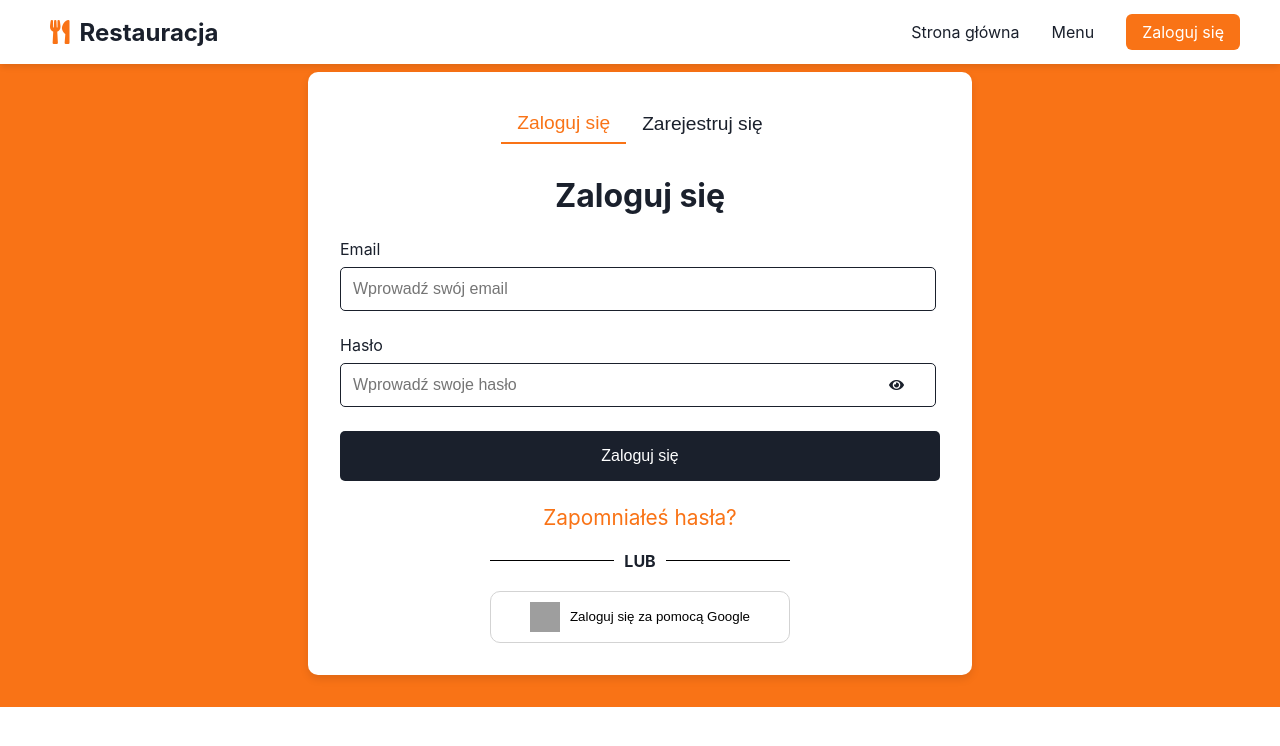
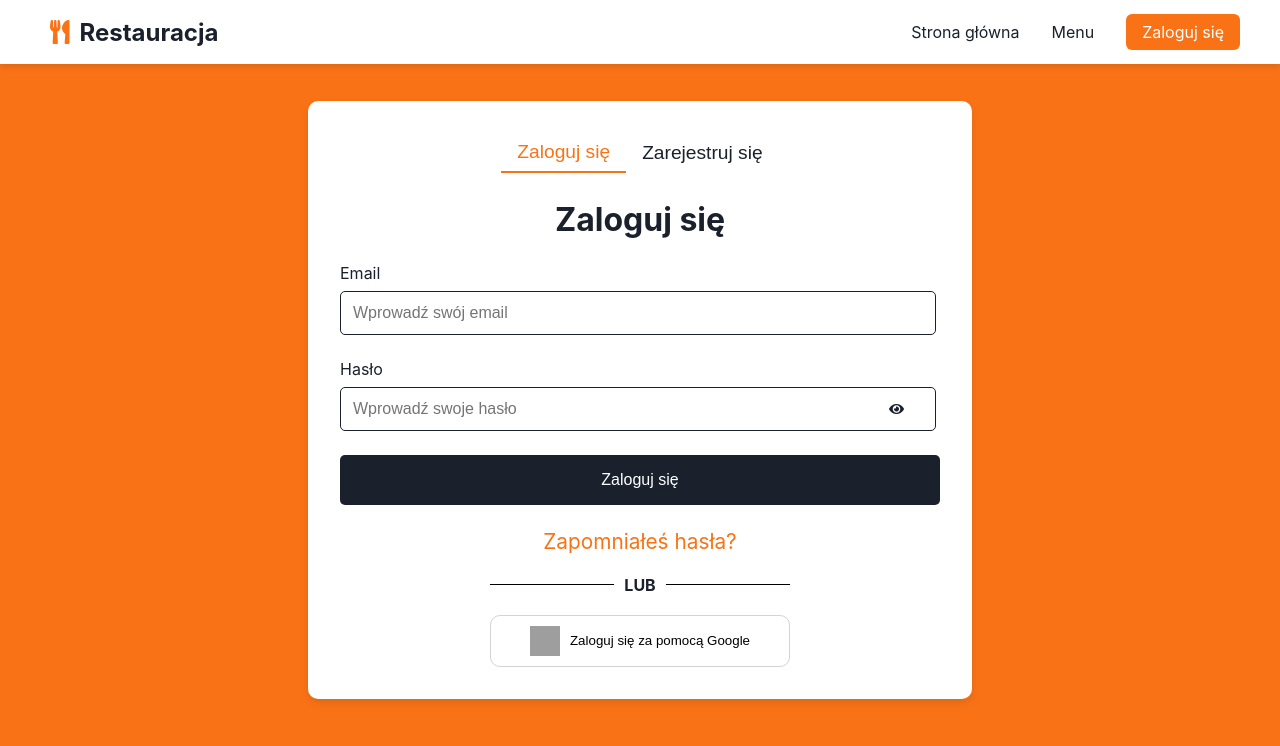
Before and after one commit to Gosqu248/Restaurant_Web, an Angular app: page /login in a window 1280 px wide. Shown: the top 746 px of the page. Built offline with nearby package versions, Linux system fonts and the light colour scheme; grey boxes are pictures that could not be loaded.

Commit message:
Fixed white background on bigger window

```diff
--- a/src/app/components/auth/auth-main/auth-main.component.html
+++ b/src/app/components/auth/auth-main/auth-main.component.html
@@ -1,5 +1,5 @@
-<div class="auth-container">
-  <div class="auth-card">
+<div class="auth-container" [ngClass]="{'register': !isLogin }">
+    <div class="auth-card" >
       <div class="auth-toggle">
         <button
           [ngClass]="{ active: isLogin }"
--- a/src/app/components/auth/auth-main/auth-main.component.scss
+++ b/src/app/components/auth/auth-main/auth-main.component.scss
@@ -4,10 +4,11 @@
   align-items: center;
   height: 100%;
   background-color: var(--color-orange-500);
-  padding: 2rem;
+  min-height: 100vh;
+
 
   .auth-card {
-    margin-top: 40px;
+    margin: 5rem 0;
     background-color: var(--color-white);
     border-radius: 10px;
     box-shadow: 0 4px 8px rgba(0, 0, 0, 0.1);
@@ -16,10 +17,13 @@
     width: 100%;
     text-align: center;
 
+
+
     .auth-toggle {
       display: flex;
       justify-content: center;
-      margin-bottom: 2rem;
+      margin-top: 0;
+      margin-bottom: 1rem;
 
       button {
         background: none;
--- a/src/app/components/auth/register/register.component.scss
+++ b/src/app/components/auth/register/register.component.scss
@@ -1,5 +1,4 @@
 .auth-form {
-
   h2 {
     font-size: 2rem;
     color: var(--color-gray-800);
@@ -18,7 +17,8 @@
       display: block;
     }
 
-    input {
+    input,
+    .auth-button {
       width: 100%;
       padding: 0.75rem;
       border: 1px solid var(--color-gray-800);
@@ -77,7 +77,7 @@
 
   .auth-footer {
     margin-top: 1.5rem;
-    font-size: 0.9rem;
+    font-size: 1.3rem;
     color: var(--color-gray-800);
 
     a {
@@ -90,6 +90,7 @@
       }
     }
   }
+
   .separator {
     display: flex;
     align-items: center;
@@ -108,6 +109,7 @@
     padding: 0 10px;
     font-weight: bold;
   }
+
   .googleButton {
     margin: auto;
     width: 300px;
@@ -130,6 +132,5 @@
     width: 30px;
     height: 30px;
     margin-right: 10px;
-
   }
 }
```
Lines whose indentation alone changed are shown as unchanged.
